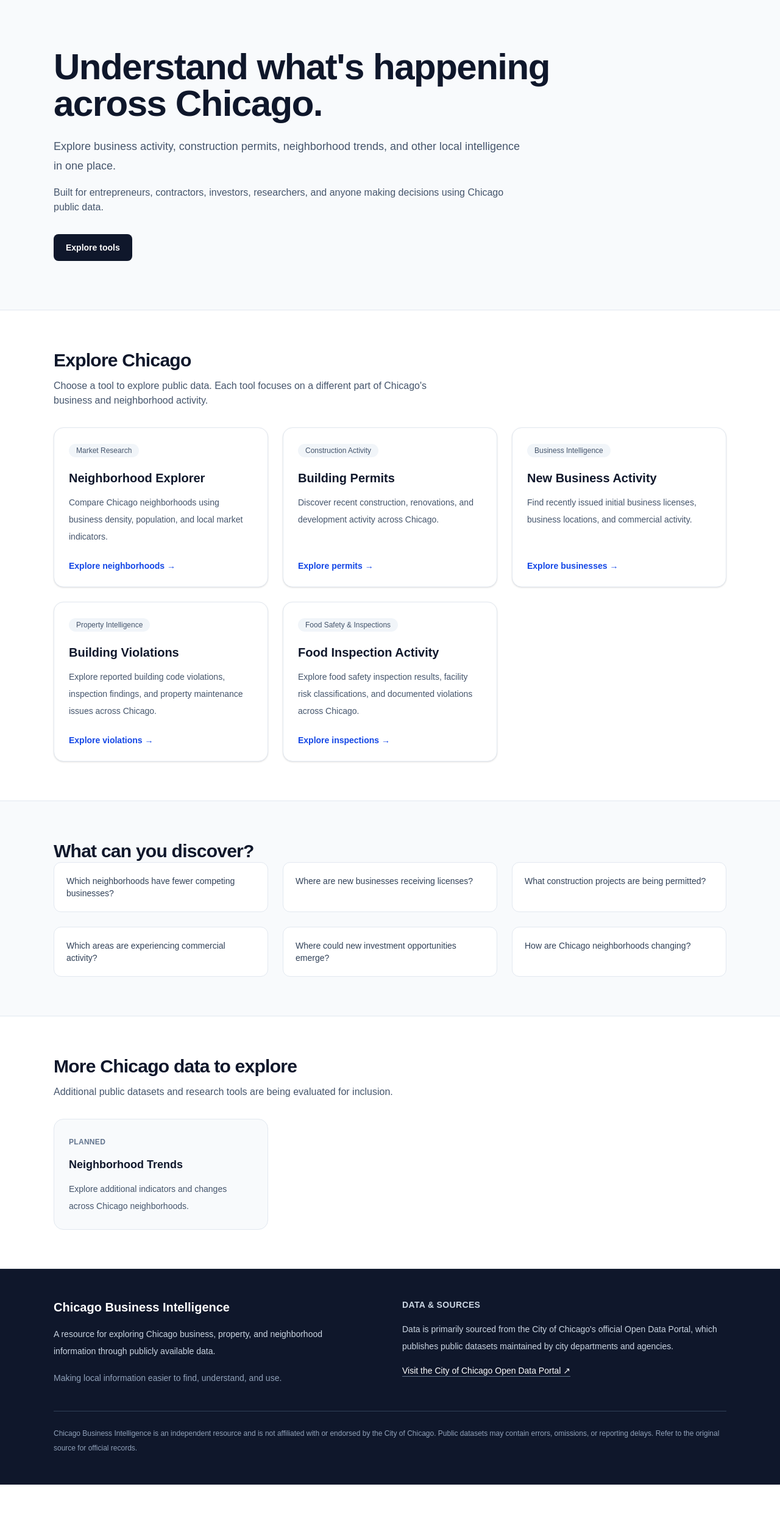
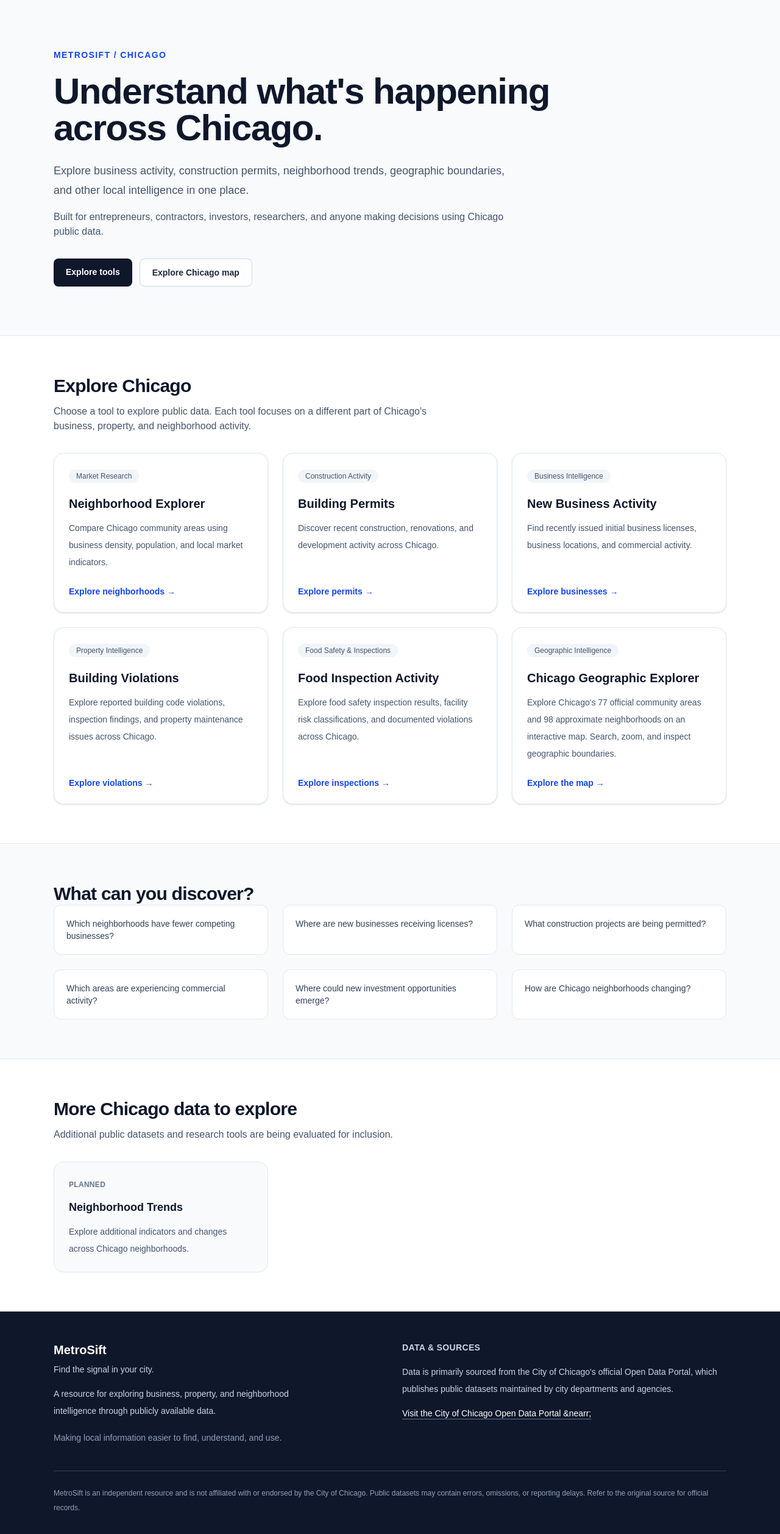
Before and after one commit to baseballkeeper/chi-biz-intel, a Next.js app: page / in a window 1280 px wide. Shown: the top 2516 px of the page at 61% size. Before the commit the page ends 2435 px from the top, so only its background shows below. Built offline with nearby package versions, Linux system fonts and the light colour scheme.

Commit message:
Add geographic explorer to MetroSift homepage and update branding

```diff
--- a/app/page.tsx
+++ b/app/page.tsx
@@ -1,10 +1,9 @@
-
 
 const tools = [
   {
     title: "Neighborhood Explorer",
     description:
-      "Compare Chicago neighborhoods using business density, population, and local market indicators.",
+      "Compare Chicago community areas using business density, population, and local market indicators.",
     href: "/dashboard",
     category: "Market Research",
     action: "Explore neighborhoods",
@@ -41,10 +40,15 @@ const tools = [
     category: "Food Safety & Inspections",
     action: "Explore inspections",
   },
-
-]
-
-
+  {
+    title: "Chicago Geographic Explorer",
+    description:
+      "Explore Chicago's 77 official community areas and 98 approximate neighborhoods on an interactive map. Search, zoom, and inspect geographic boundaries.",
+    href: "/map",
+    category: "Geographic Intelligence",
+    action: "Explore the map",
+  },
+];
 
 const upcoming = [
   {
@@ -52,8 +56,7 @@ const upcoming = [
     description:
       "Explore additional indicators and changes across Chicago neighborhoods.",
   },
-]
-
+];
 
 export default function Home() {
   return (
@@ -61,14 +64,18 @@ export default function Home() {
       <section className="border-b border-slate-200 bg-slate-50">
         <div className="mx-auto max-w-6xl px-6 py-20">
           <div className="max-w-4xl">
+            <p className="mb-5 text-sm font-semibold uppercase tracking-widest text-blue-700">
+              MetroSift / Chicago
+            </p>
+
             <h1 className="text-4xl font-bold tracking-tight sm:text-6xl">
               Understand what&apos;s happening across Chicago.
             </h1>
 
             <p className="mt-6 max-w-3xl text-lg leading-8 text-slate-600">
               Explore business activity, construction permits,
-              neighborhood trends, and other local intelligence
-              in one place.
+              neighborhood trends, geographic boundaries,
+              and other local intelligence in one place.
             </p>
 
             <p className="mt-4 max-w-3xl text-slate-600">
@@ -83,6 +90,13 @@ export default function Home() {
                 className="rounded-lg bg-slate-900 px-5 py-3 text-sm font-semibold text-white transition hover:bg-slate-700"
               >
                 Explore tools
+              </a>
+
+              <a
+                href="/map"
+                className="rounded-lg border border-slate-300 bg-white px-5 py-3 text-sm font-semibold text-slate-800 transition hover:bg-slate-100"
+              >
+                Explore Chicago map
               </a>
             </div>
           </div>
@@ -101,7 +115,7 @@ export default function Home() {
           <p className="mt-3 max-w-2xl text-slate-600">
             Choose a tool to explore public data.
             Each tool focuses on a different part of
-            Chicago&apos;s business and neighborhood activity.
+            Chicago&apos;s business, property, and neighborhood activity.
           </p>
         </div>
 
@@ -127,7 +141,7 @@ export default function Home() {
               </p>
 
               <div className="mt-6 text-sm font-semibold text-blue-700 group-hover:text-blue-900">
-                {tool.action} →
+                {tool.action} &rarr;
               </div>
             </a>
           ))}
@@ -199,12 +213,16 @@ export default function Home() {
           <div className="grid gap-10 md:grid-cols-2">
             <div>
               <h2 className="text-xl font-bold">
-                Chicago Business Intelligence
+                MetroSift
               </h2>
 
+              <p className="mt-2 text-sm font-medium text-slate-300">
+                Find the signal in your city.
+              </p>
+
               <p className="mt-4 max-w-md text-sm leading-7 text-slate-300">
-                A resource for exploring Chicago business,
-                property, and neighborhood information
+                A resource for exploring business,
+                property, and neighborhood intelligence
                 through publicly available data.
               </p>
 
@@ -232,22 +250,22 @@ export default function Home() {
                 rel="noopener noreferrer"
                 className="mt-4 inline-block text-sm font-medium text-white underline decoration-slate-500 underline-offset-4 hover:decoration-white"
               >
-                Visit the City of Chicago Open Data Portal ↗
+                Visit the City of Chicago Open Data Portal &nearr;
               </a>
             </div>
           </div>
 
           <div className="mt-10 border-t border-slate-700 pt-6">
             <p className="text-xs leading-6 text-slate-400">
-              Chicago Business Intelligence is an independent
-              resource and is not affiliated with or endorsed
-              by the City of Chicago. Public datasets may
-              contain errors, omissions, or reporting delays.
-              Refer to the original source for official records.
+              MetroSift is an independent resource and is not
+              affiliated with or endorsed by the City of Chicago.
+              Public datasets may contain errors, omissions,
+              or reporting delays. Refer to the original source
+              for official records.
             </p>
           </div>
         </div>
       </footer>
     </main>
-  )
+  );
 }
```
Lines whose indentation alone changed are shown as unchanged.
